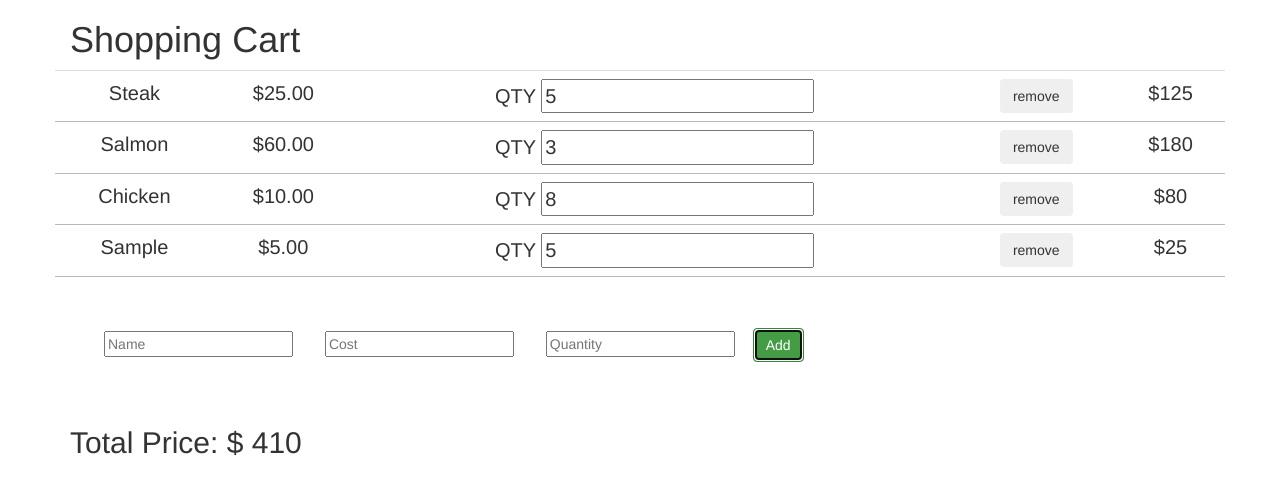
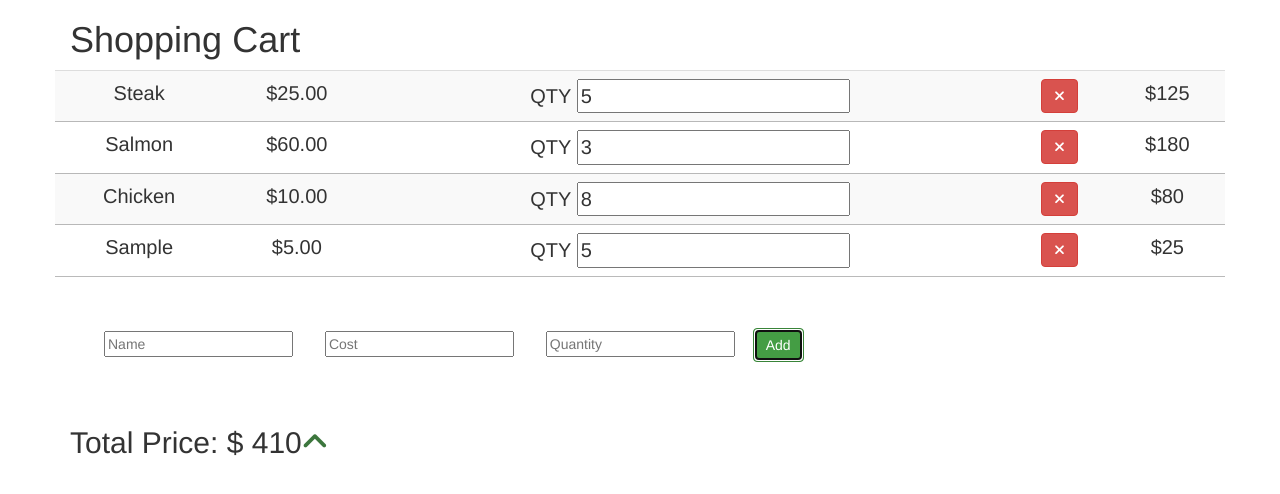
Before and after one commit to Jamesserra/Simple-Shopping-Cart, a plain HTML site: page index.html in a window 1280 px wide. Both pictures are taken after typing "Sample", "5", "5" into the empty fields and a click on the button "Add". Drawn offline with nearby package versions, Linux system fonts and the light colour scheme.

Commit message:
css and edits

```diff
--- a/css/custom.css
+++ b/css/custom.css
@@ -17,7 +17,3 @@ tr > td {
 #addCart > input {
   margin: 1em;
 }
-
-.calculate {
-  float:right
-}
--- a/index.html
+++ b/index.html
@@ -10,7 +10,7 @@
 
     <script src="https://ajax.googleapis.com/ajax/libs/jquery/3.1.1/jquery.min.js"></script>
     <script src="js/application.js"></script>
-
+    <script src="https://kit.fontawesome.com/1608df4208.js" crossorigin="anonymous"></script>
     <link href="css/bootstrap.min.css" rel="stylesheet">
     <link href="css/custom.css" rel="stylesheet">
   </head>
@@ -19,27 +19,27 @@
         <h1 class="text-left">Shopping Cart</h1>
         <div class="row">
           <div class="col-12">
-          <table class="table table-responsive">
+          <table class="table table-responsive table-hover table-striped">
             <tbody>
               <tr>
                 <td class="name">Steak</td>
                 <td class="cost">$<span>25.00</span></td>
                 <td class="quantity">QTY <input type="number" value="5"/></td>
-                <td><button class="btn btn-light btn-md remove">remove</button></td>
+                <td><button class="btn btn-danger btn-md remove"><i class="fas fa-times"></i></button></td>
                 <td class="totalCost"></td>
               </tr>
               <tr>
                 <td class="name">Salmon</td>
                 <td class="cost">$<span>60.00</span></td>
                 <td class="quantity">QTY <input type="number" value="3"/></td>
-                <td><button class="btn btn-light btn-md remove">remove</button></td>
+                <td><button class="btn btn-danger btn-md remove"><i class="fas fa-times"></i></button></td>
                 <td class="totalCost"></td>
               </tr>
               <tr>
                 <td class="name">Chicken</td>
                 <td class="cost">$<span>10.00</span></td>
                 <td class="quantity">QTY <input type="number" value="8"/></td>
-                <td><button class="btn btn-light btn-md remove">remove</button></td>
+                <td><button type="button" class="btn btn-danger btn-md remove"><i class="fas fa-times"></i></button></td>
                 <td class="totalCost"></td>
               </tr>
             </tbody>
@@ -52,7 +52,7 @@
         </form>
 
         <div class="col-12 col-md-6">
-          <h2>Total Price: $ <span id="totalPrice"></span></h2>
+          <h2 id="tag">Total Price: $ <span id="totalPrice"></span><i class="test"></i></h2>
         </div>
       </div>
   </body>
--- a/js/application.js
+++ b/js/application.js
@@ -18,6 +18,12 @@ let updateTotalPrice = function() {
       totalPriceCost.push(totalPrice);
       let totalCost = totalPriceCost.reduce(sum);
       $('#totalPrice').html(totalCost);
+       let temp = totalCost;
+       if(temp < totalCost) {
+        $('.test').attr('class', 'text-danger fas fa-angle-down');
+      } else {
+        $('.test').attr('class', 'text-success fas fa-angle-up');
+      }
     });
 };
 
@@ -34,8 +40,12 @@ $(document).ready(function() {
   });
 
   //Update based on quantity
+  let timeout;
   $(document).on('input', 'tr input', function () {
-    updateTotalPrice();
+    clearTimeout(timeout);
+    time = setTimeout(function() {
+      updateTotalPrice();
+    }, 1000);
   });
 
   //Add to Shopping Cart
@@ -49,7 +59,7 @@ $(document).ready(function() {
     '<td class="name">' + name + '</td>' +
     '<td class="cost">$<span>' + cost + '.00</span></td>' +
     '<td class="quantity">QTY <input type="number" value="'+ quantity + '"/></td>' +
-    '<td><button class="btn btn-light btn-md remove">remove</button></td>' +
+    '<td><button class="btn btn-danger btn-md remove"><i class="fas fa-times"></button></td>' +
     '<td class="totalCost"></td>' +
     '</tr>');
 
```
